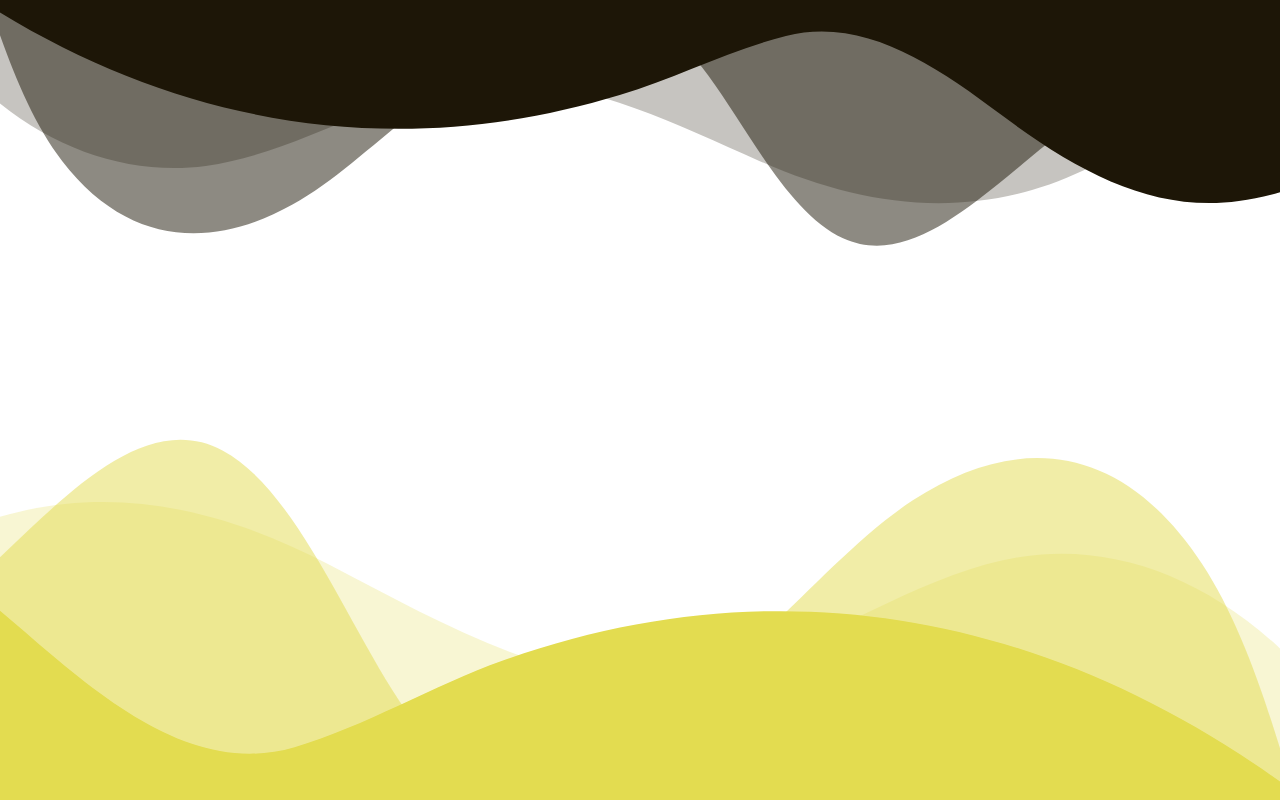
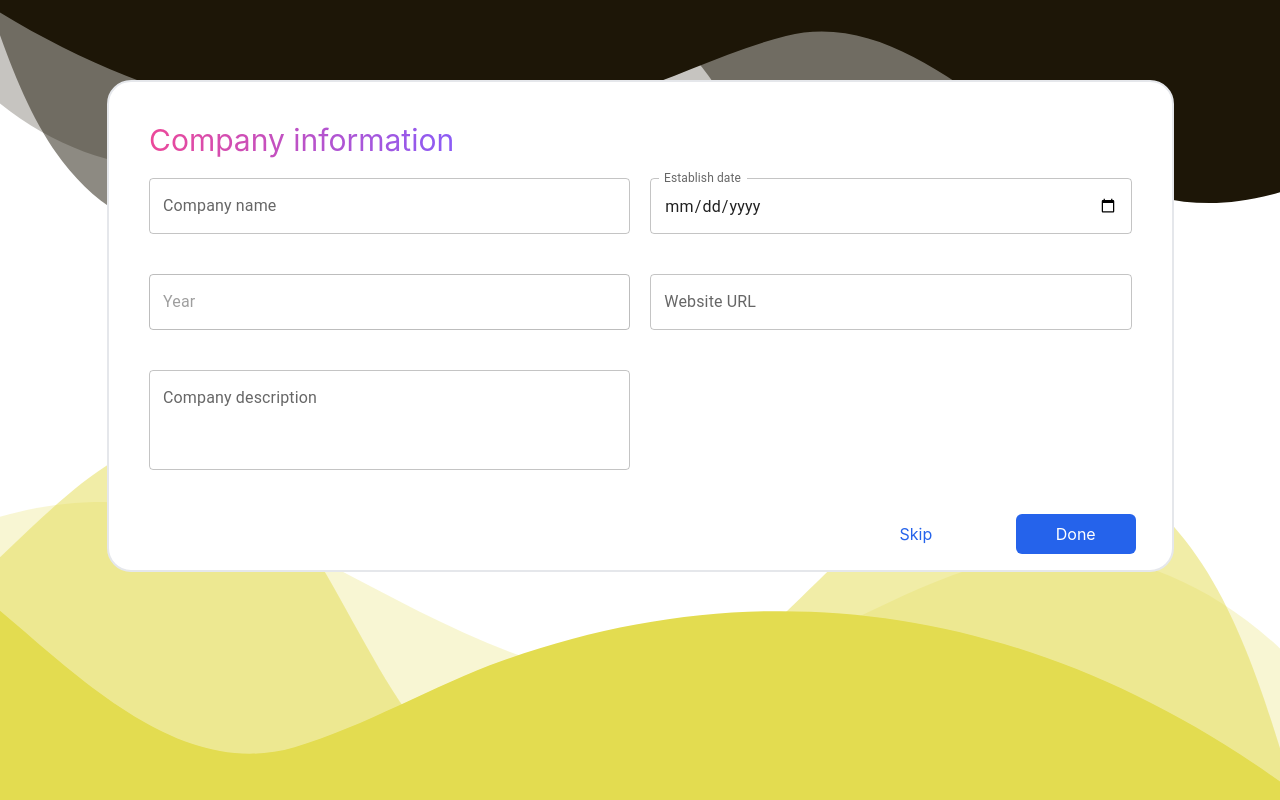
Before and after one commit to Meljohnzer/web_app, a React (Create React App) app: page /web_app/Ecompany in a window 1280 px wide. Before the commit this address had no page. Built offline with nearby package versions, Linux system fonts and the light colour scheme.

Commit message:
asdasdasdas

```diff
--- a/src/Add info/Employer/Company.jsx
+++ b/src/Add info/Employer/Company.jsx
@@ -55,7 +55,7 @@ export default function Company () {
       await new Promise(resolve => setTimeout(resolve, 3000));
       setIsRedirect(true);
        // Set redirect state to true after form submission is successful
-       navigate('/home');
+       navigate('/web_app');
     } catch (error) {
       console.error(error);
     } finally {
--- a/src/Add info/Student/Education.jsx
+++ b/src/Add info/Student/Education.jsx
@@ -49,12 +49,12 @@ export default function Education () {
       await new Promise(resolve => setTimeout(resolve, 3000));
       setIsRedirect(true);
        // Set redirect state to true after form submission is successful
-       navigate('/Sguardian');
+       navigate('/web_app/Sguardian');
 
        axiosRequest.post('auth/education/', JSON.stringify(Data), headers)
        .then((response) => {
          console.log(response.data);
-          navigate('/home')
+          navigate('/web_app')
        }).catch((err)=>{
          alert(err.status)
        })
--- a/src/Add info/Student/Guardian.jsx
+++ b/src/Add info/Student/Guardian.jsx
@@ -78,7 +78,7 @@ export default function Guardian () {
       await new Promise(resolve => setTimeout(resolve, 3000));
       setIsRedirect(true);
        // Set redirect state to true after form submission is successful
-       navigate('/home');
+       navigate('/web_app');
 
        await axiosRequest.post('auth/guardian/', JSON.stringify(Data), headers)
        .then((response) => {
@@ -87,7 +87,7 @@ export default function Guardian () {
          new Promise(resolve => setTimeout(resolve, 3000));
         setIsRedirect(true);
          // Set redirect state to true after form submission is successful
-         navigate('/home');
+         navigate('/web_app');
 
        }).catch((err)=>{
          alert(err.status)
--- a/src/App.js
+++ b/src/App.js
@@ -69,9 +69,9 @@ const providervalue = useMemo(() => ({ user, setUser, page, setPage }), [user, s
         <Route path="confirmemail" element={<Confirmemail/>} />
         <Route path="web_app" element={<Login/>} />
         <Route path="web_app/personal" element={<Personal/>} />
-        <Route path="Ecompany" element={<Company/>} />
-        <Route path="Sguardian" element={<Guardian/>} />
-        <Route path="Seducation" element={<Education/>} />
+        <Route path="web_app/Ecompany" element={<Company/>} />
+        <Route path="web_app/Sguardian" element={<Guardian/>} />
+        <Route path="web_app/Seducation" element={<Education/>} />
         <Route path="Bookmarks" element={<Bookmark/>} />
         <Route path="EDashboard" element={<EDashboard/>} />
         <Route path="EHome" element={<EHome/>} />
--- a/src/Dashboard/Employer/EDashboard.js
+++ b/src/Dashboard/Employer/EDashboard.js
@@ -30,7 +30,7 @@ export default function Employer(props  ) {
             }).then((response)=>{
               // console.log(response.data)
               if (response.data[0].userdetails.length === 0 ) {
-                navigate('web_app/personal');
+                navigate('/web_app/personal');
               } else {
                 console.log(null)
               }
```
Also changed, not shown: 8 other files (tests, documents, lock files or other folders).
